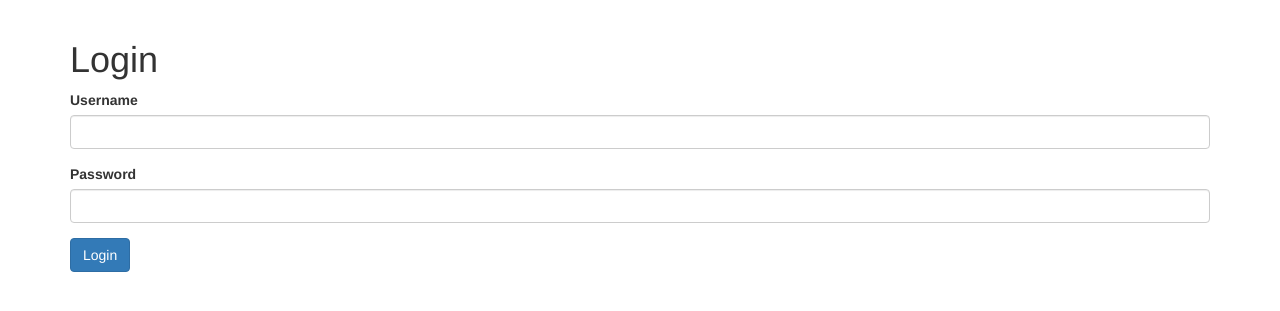
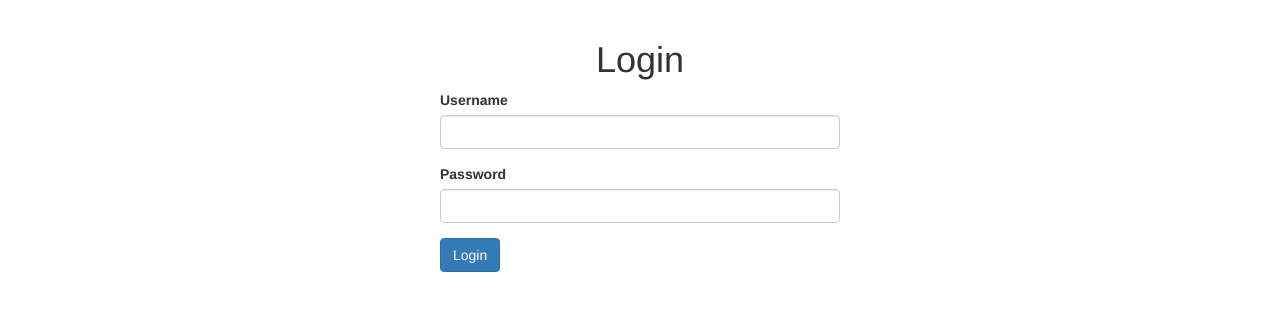
Before and after one commit to twwebb3/household-finance, a Flask app: a page that uses templates/base.html in a window 1280 px wide. Shown: the part 52-363 px from the top of the page. Run offline with Flask 3, Linux system fonts and the light colour scheme; some libraries are stand-ins or nearby versions.

Commit message:
Form input sizes more aesthetic.

```diff
--- a/static/styles.css
+++ b/static/styles.css
@@ -23,3 +23,22 @@
 .data tr:hover {
     background-color: #ddd;
 }
+
+.login-container {
+    width: 100%;
+    max-width: 400px;
+    margin: 0 auto;
+}
+
+.login-container .form-control {
+    width: 100%;
+}
+
+.centered-form {
+  max-width: 400px;
+  margin: 0 auto;
+}
+
+.centered-form h1 {
+  text-align: center;
+}
```
